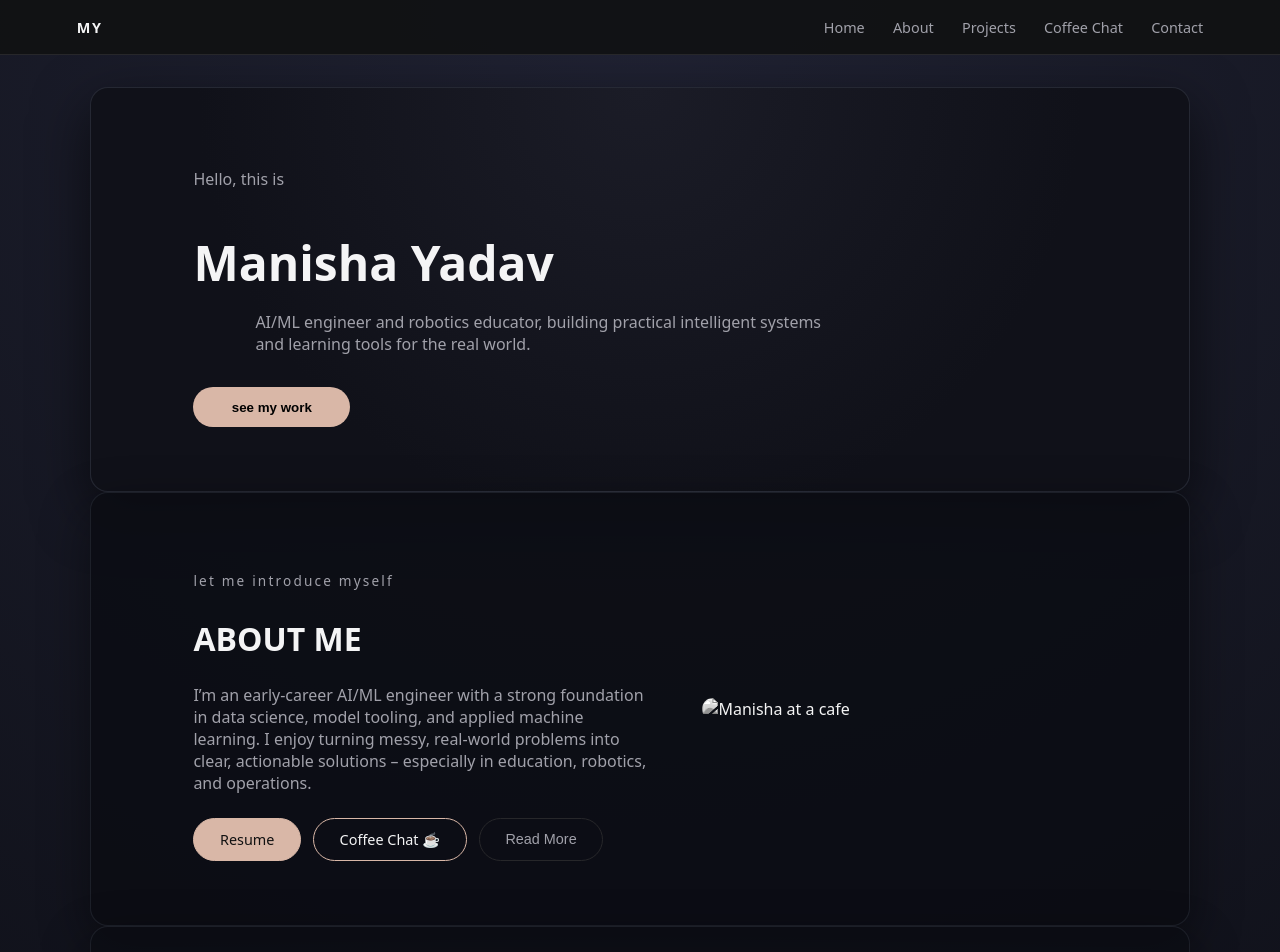
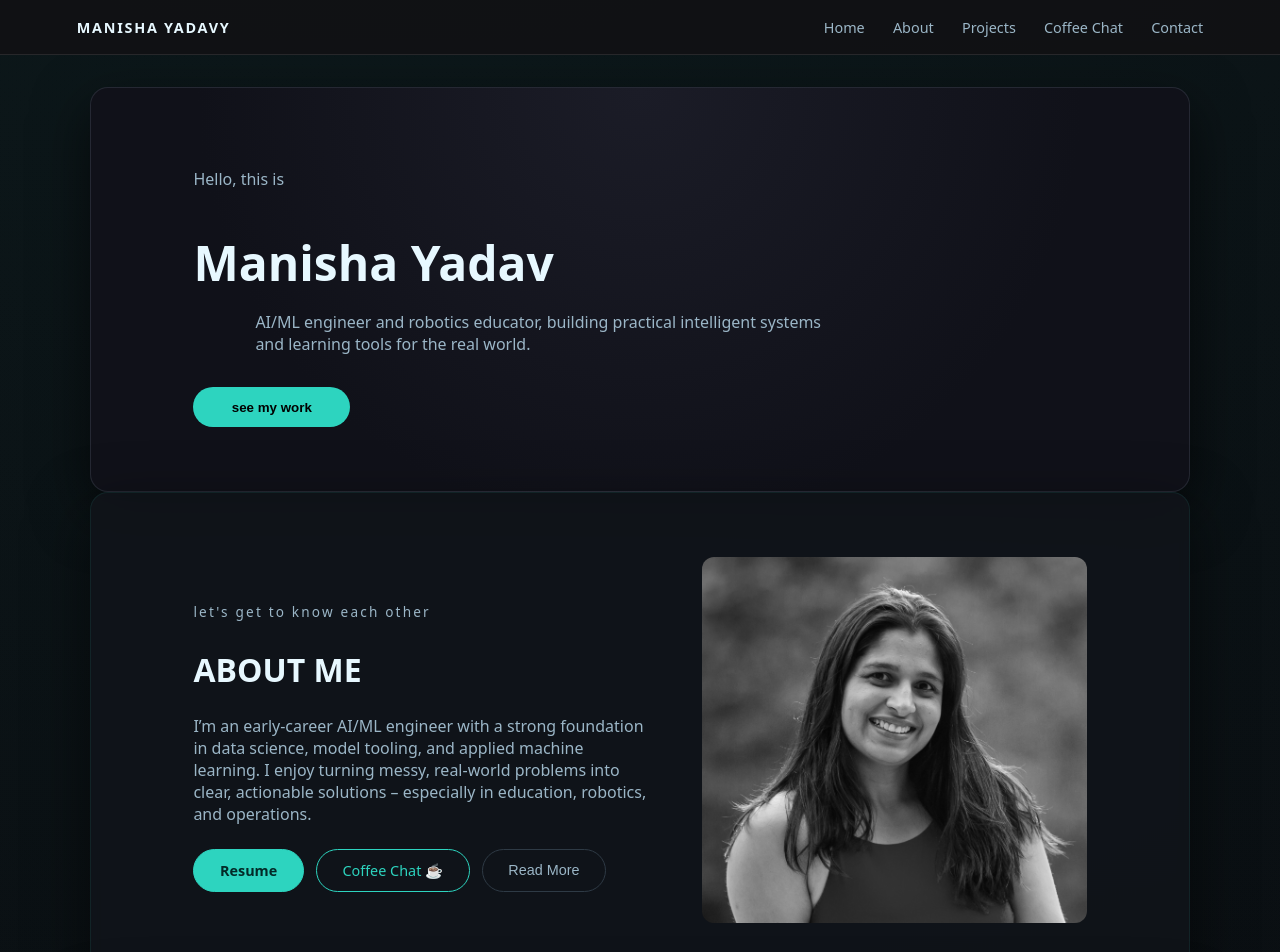
Before and after one commit to codemamma/manisha-portfolio, a plain HTML site: page index.html in a window 1280 px wide. Shown: the top 952 px of the page. Drawn offline with Linux system fonts and the light colour scheme; a script that the page names is missing.

Commit message:
theme changed to teal

```diff
--- a/index.html
+++ b/index.html
@@ -9,7 +9,7 @@
 <body>
   <!-- Top Nav -->
   <header class="nav">
-    <div class="nav-logo">MY</div>
+    <div class="nav-logo">Manisha YadavY</div>
     <nav class="nav-links">
       <a href="#home">Home</a>
       <a href="#about">About</a>
@@ -44,7 +44,7 @@
     <!-- About Me -->
     <section id="about" class="section about">
       <div class="about-text">
-        <p class="section-kicker">Let me introduce myself</p>
+        <p class="section-kicker">Let's get to know each other</p>
         <h2 class="section-title">ABOUT ME</h2>
 
         <!-- Short intro -->
@@ -58,7 +58,7 @@
         <!-- Buttons -->
         <div class="btn-row">
           <!-- Resume: served directly from this repo -->
-          <a href="assets/resume.pdf" target="_blank" class="btn solid">
+          <a href="assets/Resume_ManishaYadav.pdf" target="_blank" class="btn solid">
             Resume
           </a>
 
@@ -109,7 +109,7 @@
       <!-- About photo (optional) -->
       <div class="about-photo-wrapper">
         <!-- Replace with your photo file in /assets -->
-        <img src="assets/about.jpg" alt="Manisha at a cafe" class="about-photo" />
+        <img src="assets/ManishaYadav_Headshot.jpg" alt="Manisha Yadav Profile image" class="about-photo" />
       </div>
     </section>
 
@@ -208,7 +208,7 @@
   <!-- Footer -->
   <footer class="footer">
     <div class="footer-inner">
-      <div class="footer-brand">Manisha</div>
+      <div class="footer-brand">Manisha Yadav</div>
       <div class="footer-cols">
         <div>
           <h4>Important Links</h4>
@@ -222,7 +222,7 @@
         <div>
           <h4>Contact Info</h4>
           <ul>
-            <li><a href="mailto:YOUR_EMAIL_ADDRESS">YOUR_EMAIL_ADDRESS</a></li>
+            <li><a href="mailto:manishay1985@gmail.com</a></li>
             <li>Portland, OR, USA</li>
           </ul>
         </div>
@@ -236,7 +236,7 @@
       </div>
     </div>
     <div class="footer-bottom">
-      Be kind, share knowledge ❤️ | © <span id="year"></span>
+      Lets build Together and Share knowledge | © <span id="year"></span>
     </div>
   </footer>
 
--- a/style.css
+++ b/style.css
@@ -1,11 +1,14 @@
 :root {
-  --bg: #090a0f;        /* slightly cooler, deeper dark */
-  --bg-alt: #13141b;    /* used for contrast sections */
-  --text: #f4f4f5;
-  --muted: #a1a1aa;
-  --accent: #d9b7a7;    /* a touch lighter/warmer */
-  --accent-dark: #c19780;
-  --card: #181923;      /* cards slightly lighter than bg */
+  --bg: #0a0c10;            /* deep bluish-black */
+  --bg-alt: #11141a;        /* slightly lighter section bg */
+  --text: #e7f8ff;          /* soft, cool white */
+  --muted: #9bb6c7;         /* muted blue-gray text */
+
+  /* TURQUOISE ACCENT */
+  --accent: #2dd4bf;        /* teal/turquoise primary */
+  --accent-dark: #1fb2a6;   /* darker teal for hover */
+
+  --card: #161a21;          /* card background */
   --radius: 12px;
 }
 
@@ -20,7 +23,9 @@ body {
   font-family: system-ui, -apple-system, BlinkMacSystemFont, "SF Pro Text",
     "Segoe UI", sans-serif;
   background:
-	radial-gradient(circle at top, #202233 0, #090a0f 55%, #050509 100%);
+	radial-gradient(circle at 30% -20%, rgba(45,212,191,0.08), transparent 60%),
+    	radial-gradient(circle at 80% 120%, rgba(45,212,191,0.06), transparent 70%),
+    	linear-gradient(to bottom, #0a0c10 0%, #090b0f 100%);
   color: var(--text);
 }
 
@@ -64,10 +69,11 @@ body {
 .section {
   max-width: 1100px;
   margin: 0 auto;
-  background: rgba(12, 13, 20, 0.88);
+  background: rgba(17,20,26,0.85);
   border-radius: 18px;
-  border: 1px solid rgba(148, 163, 184, 0.12);
-  box-shadow: 0 18px 50px rgba(0, 0, 0, 0.45);
+  border: 1px solid rgba(45,212,191,0.09);
+  box-shadow: 0 20px 60px rgba(0, 0, 0, 0.55);
+  backdrop-filter: blur(6px);
 }
 
 .section-kicker {
@@ -151,8 +157,9 @@ body {
 
 .btn.solid {
   background: var(--accent);
-  color: #111;
+  color: #032b28;
   border-color: var(--accent);
+  font-weight: 600;
 }
 
 .btn.solid:hover {
@@ -162,19 +169,21 @@ body {
 
 .btn.outline {
   border-color: var(--accent);
+  color: var(--accent);
 }
 
 .btn.outline:hover {
-  background: rgba(212, 176, 164, 0.1);
+  background: rgba(45,212,191,0.1);
 }
 
 .btn.ghost {
-  border-color: #27272a;
+  border-color: #2e3a45;
   color: var(--muted);
 }
 
 .btn.ghost:hover {
   border-color: var(--accent);
+  color: var(--accent);
 }
 
 .btn.mini {
@@ -246,13 +255,18 @@ body {
 }
 
 .card {
-  background: linear-gradient(145deg, #181923, #141521);
+  background: linear-gradient(145deg, #161a21, #12151c);
   border-radius: var(--radius);
   padding: 1rem;
-  display: flex;
-  flex-direction: column;
-  border: 1px solid rgba(148, 163, 184, 0.18);
+  #flex-direction: column;
+  border: 1px solid rgba(45,212,191,0.12);
   box-shadow: 0 14px 40px rgba(0, 0, 0, 0.45);
+  transition: transform 0.25s ease, border-color 0.2s ease;
+}
+
+.card:hover {
+  transform: translateY(-4px);
+  border-color: rgba(45,212,191,0.35);
 }
 
 .card-img {
@@ -345,7 +359,7 @@ body {
 }
 
 .footer-cols a:hover {
-  color: var(--text);
+  color: var(--accent);
 }
 
 .footer-bottom {
```
